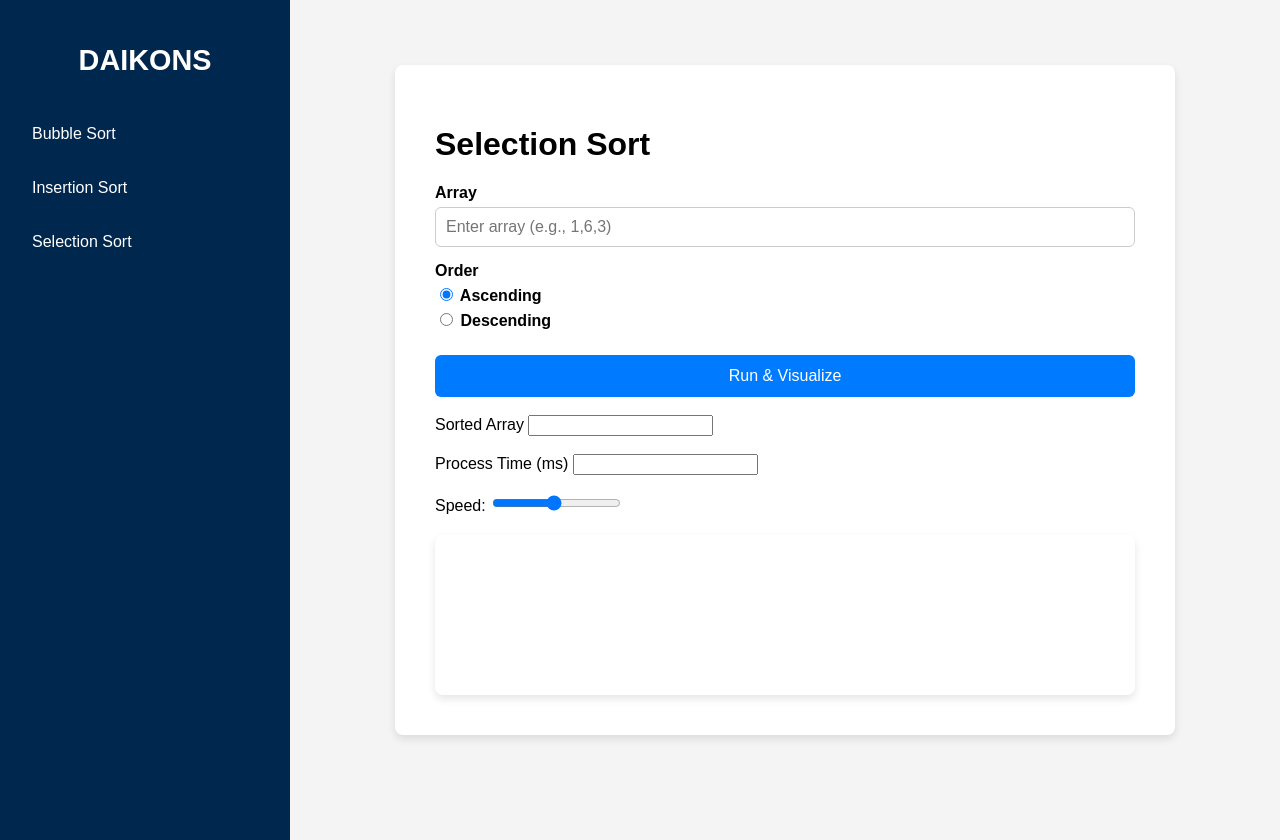
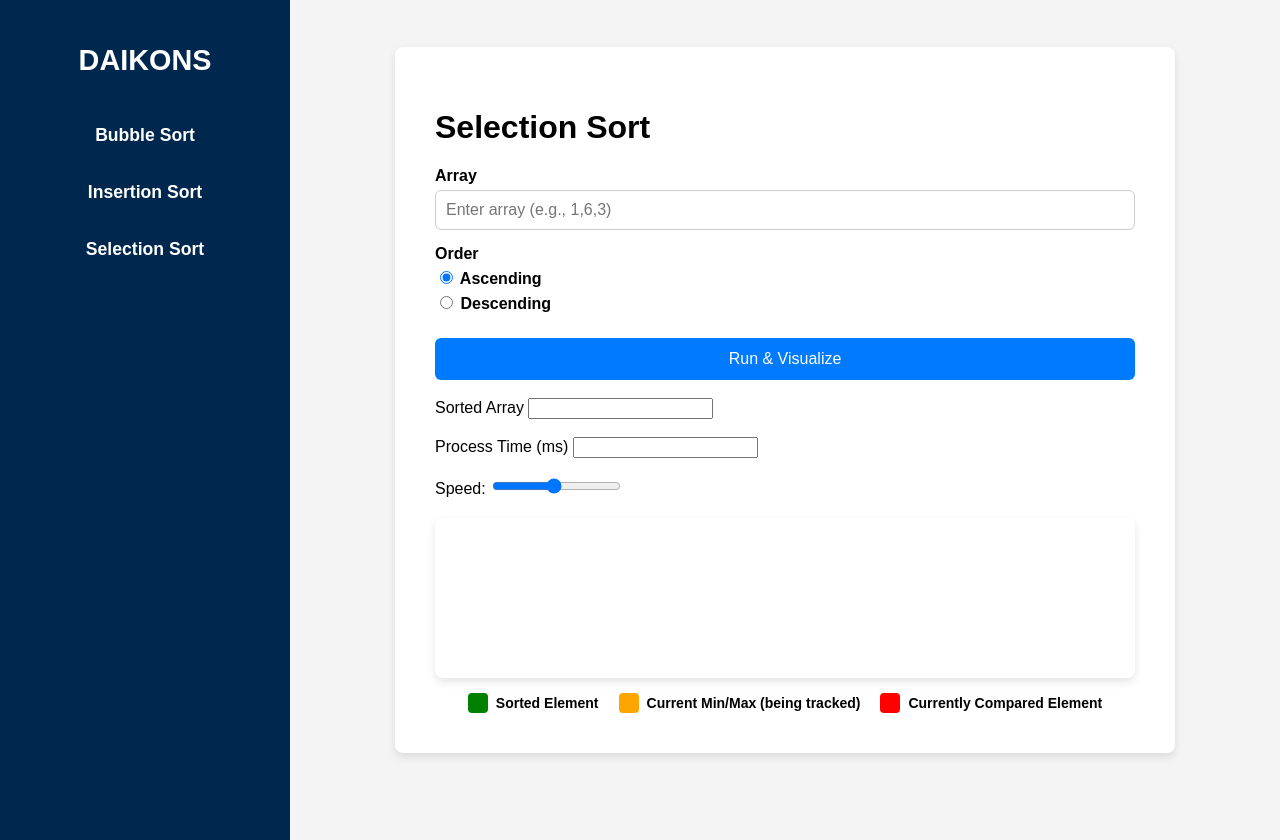
Before and after one commit to se04-aizu-2024/se04project-daikons, a Django app: page /selectionsort/ in a window 1280 px wide. Run offline with Django 5.2, Linux system fonts and the light colour scheme.

Commit message:
Final Update
added legend and fixed alignment

```diff
--- a/Daikon/SortingAlgs/static/selectionsort.js
+++ b/Daikon/SortingAlgs/static/selectionsort.js
@@ -64,17 +64,24 @@ function visualizeSelectionSort(array, order) {
       let minIdx = i;
       let j = i + 1;
 
+      slots[minIdx].classList.add("current-min"); // Highlight initial min
+
       function findMin() {
         if (j < n) {
           slots[j].classList.add("compare");
+
           setTimeout(() => {
             if ((order === "ascending" && array[j] < array[minIdx]) ||
                 (order === "descending" && array[j] > array[minIdx])) {
+
+              slots[minIdx].classList.remove("current-min"); // Remove old min highlight
               minIdx = j;
+              slots[minIdx].classList.add("current-min"); // Highlight new min
             }
+
             slots[j].classList.remove("compare");
             j++;
-            findMin();
+            setTimeout(findMin, speed / 2);
           }, speed / 2);
         } else {
           if (minIdx !== i) {
@@ -89,17 +96,20 @@ function visualizeSelectionSort(array, order) {
             setTimeout(() => {
               [array[i], array[minIdx]] = [array[minIdx], array[i]];
               [slots[i].textContent, slots[minIdx].textContent] = [slots[minIdx].textContent, slots[i].textContent];
+
               slots[i].style.transform = "translateX(0)";
               slots[minIdx].style.transform = "translateX(0)";
               slots[i].classList.remove("swap");
               slots[minIdx].classList.remove("swap");
               slots[i].classList.add("sorted");
 
+              slots[minIdx].classList.remove("current-min"); // Remove min highlight
               i++;
               setTimeout(step, speed);
             }, speed / 2);
           } else {
             slots[i].classList.add("sorted");
+            slots[minIdx].classList.remove("current-min"); // Remove min highlight
             i++;
             setTimeout(step, speed);
           }
--- a/Daikon/SortingAlgs/templates/selectionsort.html
+++ b/Daikon/SortingAlgs/templates/selectionsort.html
@@ -40,6 +40,18 @@
   </div>
 </div>
 
+<div class="legend">
+  <div class="legend-item">
+      <div class="legend-color sorted"></div> Sorted Element
+  </div>
+  <div class="legend-item">
+      <div class="legend-color current-min"></div> Current Min/Max (being tracked)
+  </div>
+  <div class="legend-item">
+      <div class="legend-color compare"></div> Currently Compared Element
+  </div>
+</div>
+
 <!-- Include JavaScript -->
 {% load static %}
 <script src="{% static 'selectionsort.js' %}"></script>
--- a/Daikon/static/styles.css
+++ b/Daikon/static/styles.css
@@ -14,32 +14,44 @@ body {
   height: 100vh;
 }
 
-/* Sidebar */
+/* Sidebar Styling */
 .sidebar {
   background-color: #00274d;
   color: white;
-  width: 250px; /* Fixed width to prevent overlap */
+  width: 250px; /* Ensures a fixed width */
+  height: 100vh;
   padding: 20px;
   display: flex;
   flex-direction: column;
-  height: 100%;
+  align-items: center; /* Centers the text and links */
+  justify-content: flex-start; /* Keeps links at the top */
 }
 
+/* Sidebar Title */
 .sidebar h2 {
   font-size: 1.8em;
   margin-bottom: 20px;
   text-align: center;
 }
 
+/* Navigation Styling */
+.sidebar nav {
+  width: 100%;
+}
+
 .sidebar nav ul {
   list-style: none;
   padding: 0;
+  width: 100%;
 }
 
 .sidebar nav ul li {
+  width: 100%;
+  text-align: center;
   margin-bottom: 12px;
 }
 
+/* Navigation Links */
 .sidebar nav ul li a {
   color: white;
   text-decoration: none;
@@ -47,8 +59,11 @@ body {
   padding: 12px;
   border-radius: 6px;
   transition: background-color 0.3s;
+  font-size: 1.1em;
+  font-weight: bold;
 }
 
+/* Active & Hover States */
 .sidebar nav ul li a.active,
 .sidebar nav ul li a:hover {
   background-color: #004080;
@@ -194,10 +209,14 @@ body {
   transition: background-color 0.3s ease-in-out, transform 0.3s ease-in-out;
 }
 
-/* Sorting States */
+.current-min {
+  background-color: orange !important;
+}
+
 .compare {
   background-color: red !important;
 }
+
 
 .moving {
   background-color: yellow !important;
@@ -206,3 +225,42 @@ body {
 .sorted {
   background-color: green !important;
 }
+
+/* Legend Styling */
+.legend {
+  display: flex;
+  justify-content: center;
+  gap: 20px;
+  margin-top: 15px;
+  font-size: 14px;
+  font-weight: bold;
+}
+
+.legend-item {
+  display: flex;
+  align-items: center;
+  gap: 8px;
+}
+
+.legend-color {
+  width: 20px;
+  height: 20px;
+  border-radius: 4px;
+}
+
+/* Color Matching with Sort */
+.legend-color.sorted {
+  background-color: green;
+}
+
+.legend-color.current-min {
+  background-color: orange;
+}
+
+.legend-color.compare {
+  background-color: red;
+}
+
+.legend-color.swap {
+  background-color: yellow;
+}
```
Also changed, not shown: Daikon/SortingAlgs/templates/bubblesort.html (+9 -0 lines), Daikon/SortingAlgs/templates/insertionsort.html (+9 -0 lines).
